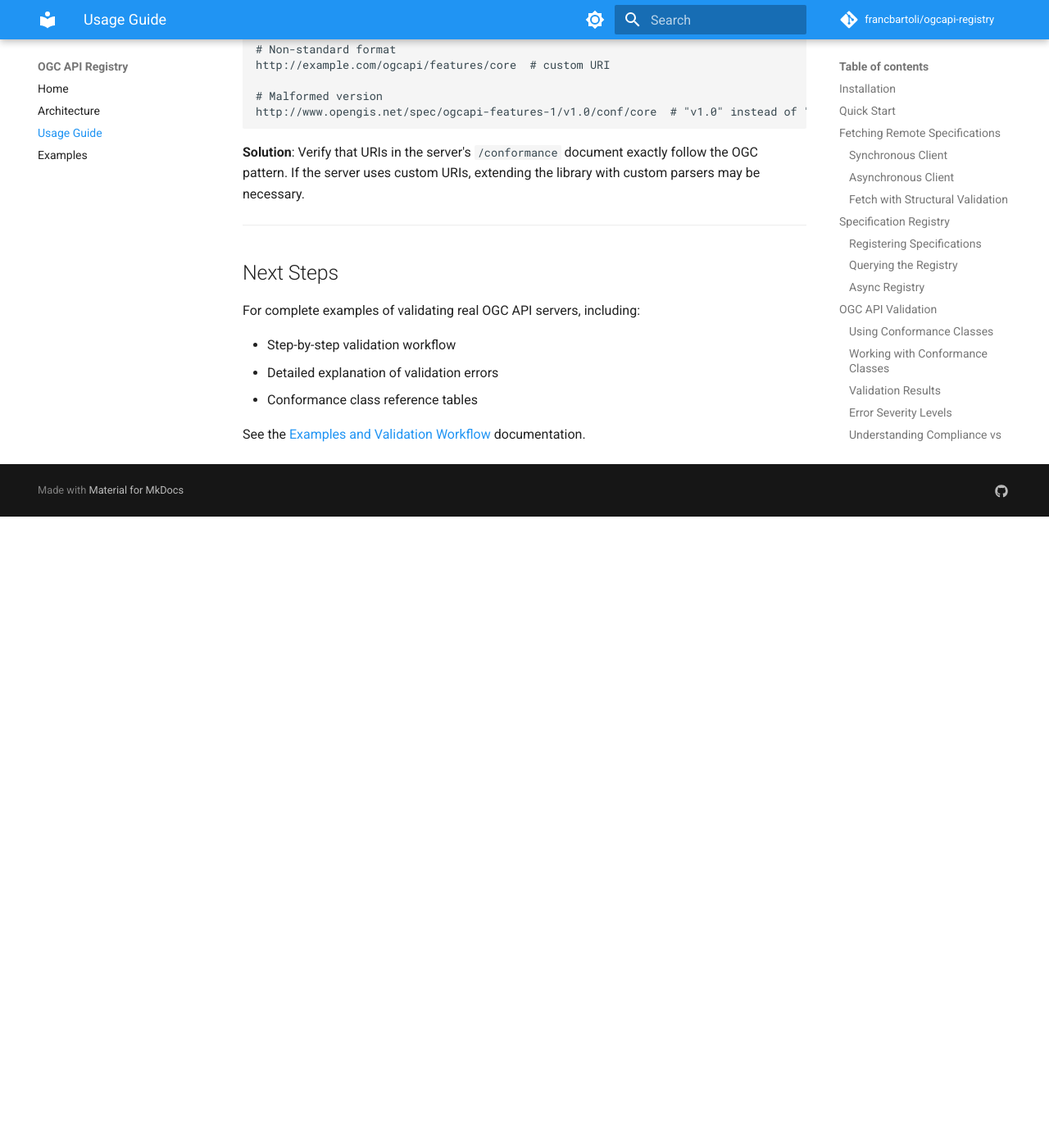
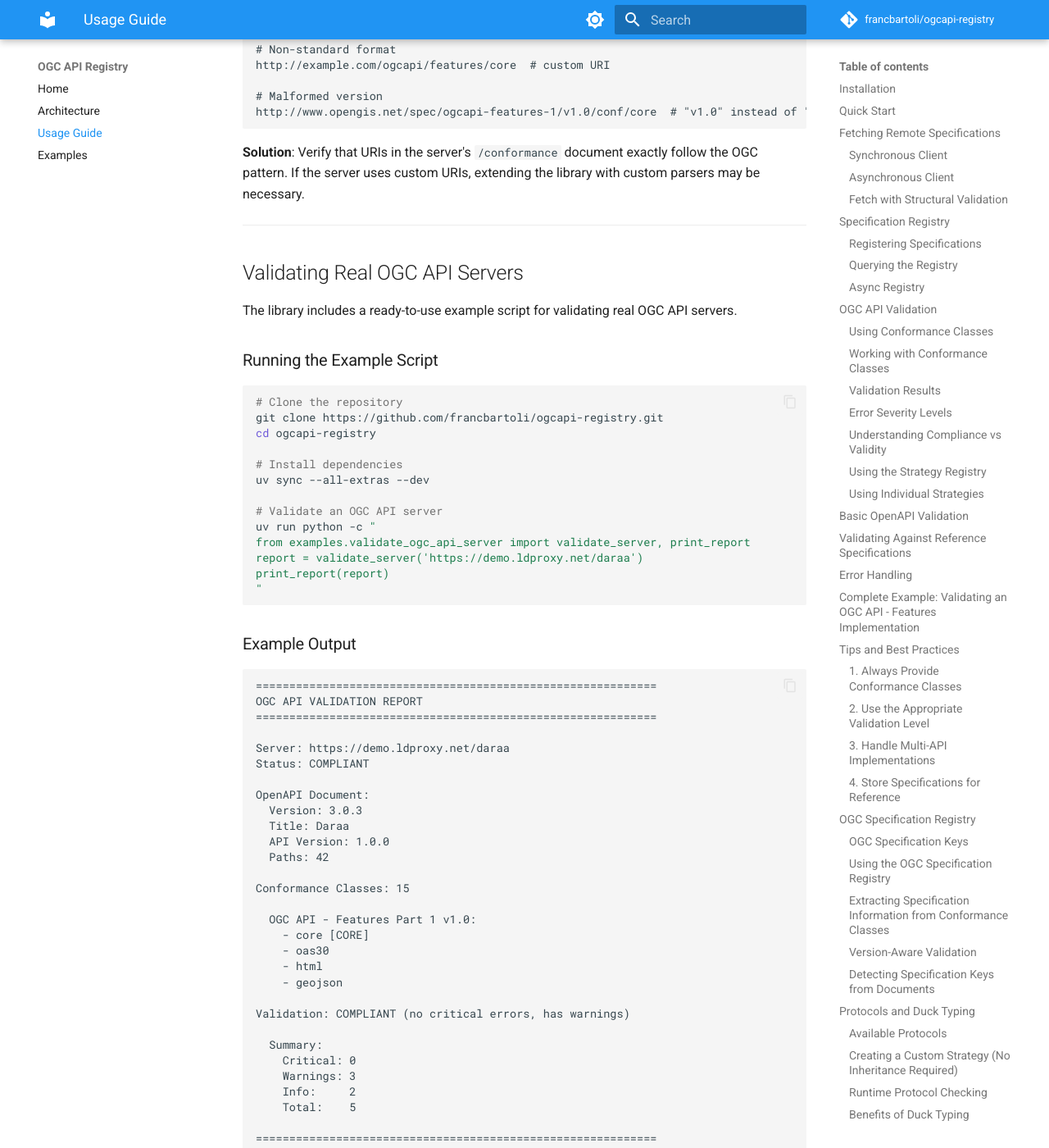
Before and after one commit to francbartoli/ogcapi-registry, an MkDocs documentation site: the page built from docs/usage.md, in a window 1280 px wide and 1400 px high, scrolled down 20658 px. Shown: the whole window at 82% size. Built offline with MkDocs 1.6.1 and Material for MkDocs 9.7.7, drawn with Linux system fonts in a browser that asks for light colours; comment, search, counter and statistics services are not loaded; before the commit the page ends 21288 px from its top, so only the background shows below that; some of the changed text lies outside the part shown.

Commit message:
docs: Add example script usage to README and documentation

````diff
--- a/docs/usage.md
+++ b/docs/usage.md
@@ -1012,6 +1012,102 @@ http://www.opengis.net/spec/ogcapi-features-1/v1.0/conf/core  # "v1.0" instead o
 
 ---
 
+## Validating Real OGC API Servers
+
+The library includes a ready-to-use example script for validating real OGC API servers.
+
+### Running the Example Script
+
+```bash
+# Clone the repository
+git clone https://github.com/francbartoli/ogcapi-registry.git
+cd ogcapi-registry
+
+# Install dependencies
+uv sync --all-extras --dev
+
+# Validate an OGC API server
+uv run python -c "
+from examples.validate_ogc_api_server import validate_server, print_report
+report = validate_server('https://demo.ldproxy.net/daraa')
+print_report(report)
+"
+```
+
+### Example Output
+
+```
+============================================================
+OGC API VALIDATION REPORT
+============================================================
+
+Server: https://demo.ldproxy.net/daraa
+Status: COMPLIANT
+
+OpenAPI Document:
+  Version: 3.0.3
+  Title: Daraa
+  API Version: 1.0.0
+  Paths: 42
+
+Conformance Classes: 15
+
+  OGC API - Features Part 1 v1.0:
+    - core [CORE]
+    - oas30
+    - html
+    - geojson
+
+Validation: COMPLIANT (no critical errors, has warnings)
+
+  Summary:
+    Critical: 0
+    Warnings: 3
+    Info:     2
+    Total:    5
+
+============================================================
+```
+
+### Using in GitHub Actions
+
+```yaml
+name: Validate OGC API
+
+on:
+  schedule:
+    - cron: '0 0 * * *'  # Daily validation
+  workflow_dispatch:
+
+jobs:
+  validate:
+    runs-on: ubuntu-latest
+    steps:
+      - name: Checkout ogcapi-registry
+        uses: actions/checkout@v4
+        with:
+          repository: francbartoli/ogcapi-registry
+          path: ogcapi-registry
+
+      - name: Install uv
+        uses: astral-sh/setup-uv@v4
+
+      - name: Install dependencies
+        run: cd ogcapi-registry && uv sync --all-extras --dev
+
+      - name: Validate OGC API Server
+        env:
+          SERVER_URL: https://demo.ldproxy.net/daraa
+        run: |
+          cd ogcapi-registry
+          uv run python -c "
+          from examples.validate_ogc_api_server import validate_server, print_report
+          report = validate_server('$SERVER_URL')
+          print_report(report)
+          exit(0 if report['status'] in ['valid', 'compliant'] else 1)
+          "
+```
+
 ## Next Steps
 
 For complete examples of validating real OGC API servers, including:
````
Also changed, not shown: README.md (+59 -1 lines).
